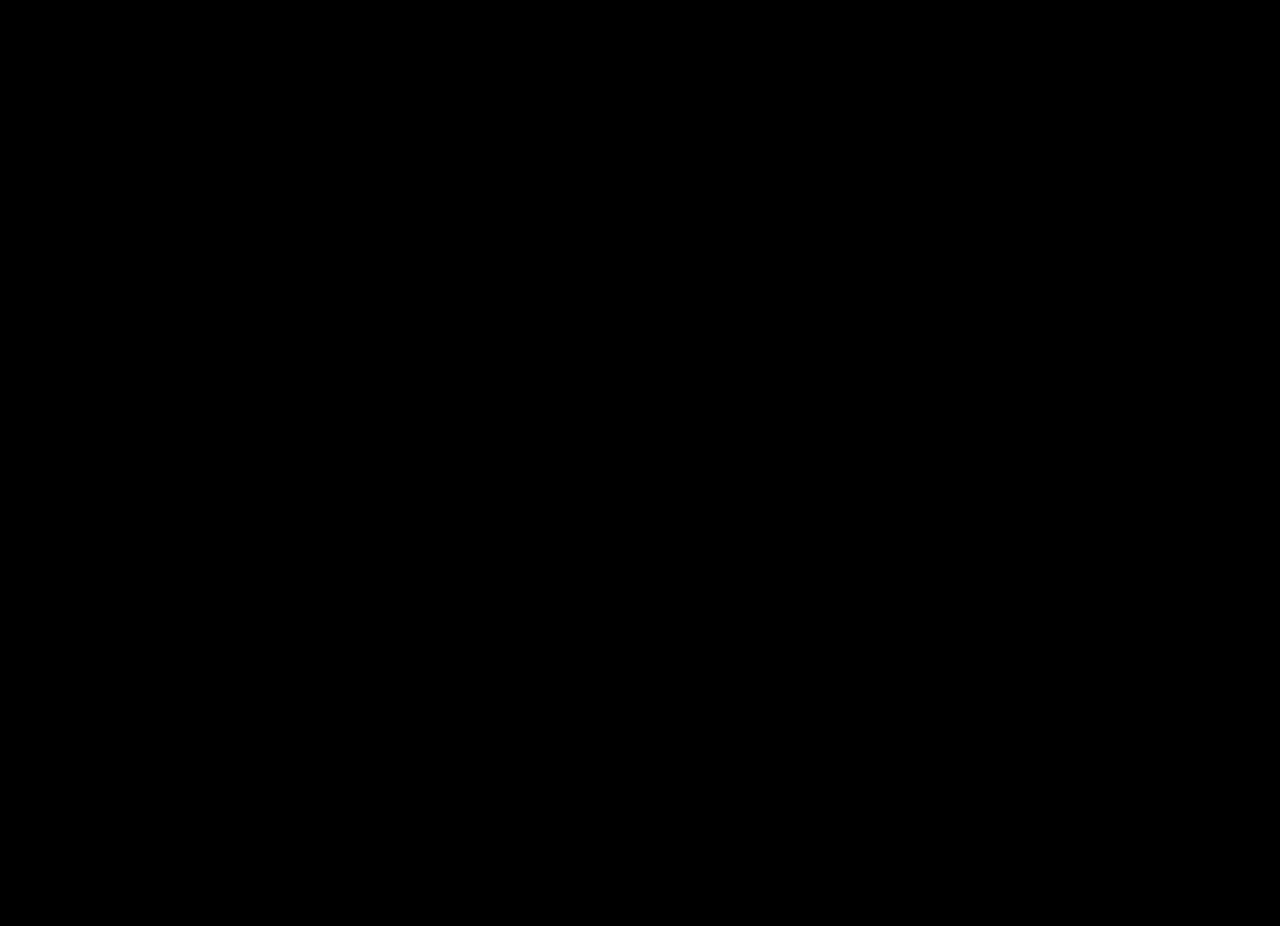
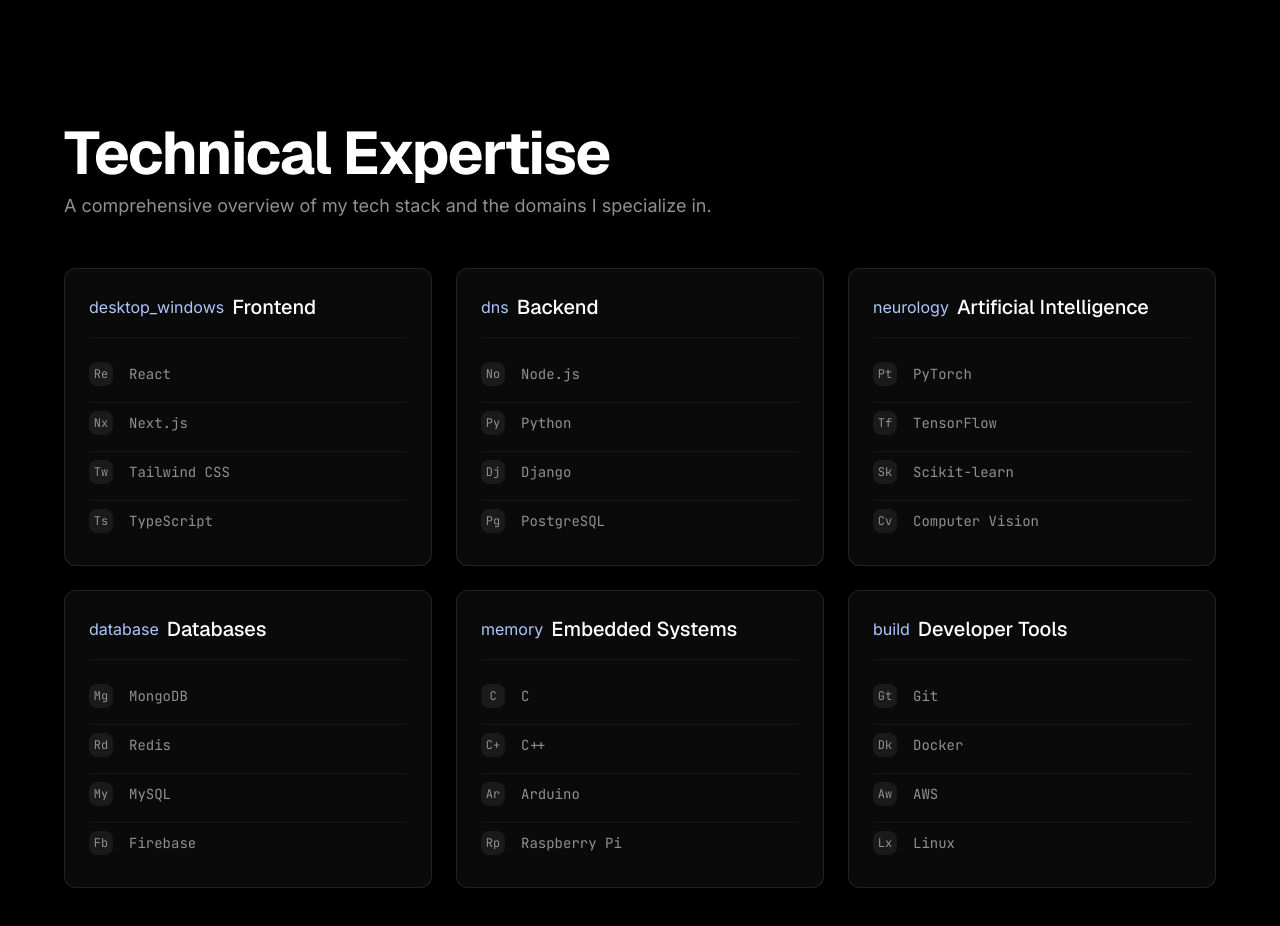
Before and after one commit to Praveenkdev/Portfolio, a Next.js app: page / in a window 1280 px wide. Shown: the part 1180-2106 px from the top of the page. Before the commit the page ends 1223 px from the top, so only its background shows below. Built offline with nearby package versions, Linux system fonts and the light colour scheme.

Commit message:
feat: implement Milestone 4 - Skills Section with data-driven architecture

```diff
--- a/app/page.tsx
+++ b/app/page.tsx
@@ -1,11 +1,13 @@
 import { Hero } from "@/components/sections/Hero";
 import { FeaturedProjectSection } from "@/components/sections/FeaturedProject";
+import { SkillsSection } from "@/components/sections/Skills";
 
 export default function Home() {
   return (
     <main className="flex-grow flex flex-col w-full">
       <Hero />
       <FeaturedProjectSection />
+      <SkillsSection />
     </main>
   );
 }
--- /dev/null
+++ b/components/sections/Skills/SkillCategoryCard.tsx
@@ -0,0 +1,36 @@
+import { SkillCategory } from "@/data/skills";
+import { SkillItem } from "./SkillItem";
+
+interface SkillCategoryCardProps {
+  category: SkillCategory;
+}
+
+export function SkillCategoryCard({ category }: SkillCategoryCardProps) {
+  return (
+    <div className="border border-white/10 bg-[#0a0a0a] transition-all duration-300 ease-in-out hover:border-white/30 hover:bg-[#111111] rounded-lg p-6 flex flex-col h-full group">
+      <div className="flex items-center gap-2 mb-4">
+        <span
+          className="material-symbols-outlined text-secondary"
+          aria-hidden="true"
+        >
+          {category.icon}
+        </span>
+        <h4 className="font-heading text-xl font-medium text-primary">
+          {category.title}
+        </h4>
+      </div>
+
+      <div className="h-[1px] w-full bg-white/5 mb-4"></div>
+
+      <ul className="flex flex-col gap-2 flex-grow">
+        {category.skills.map((skill, index) => (
+          <SkillItem
+            key={skill.name}
+            skill={skill}
+            isFirst={index === 0}
+          />
+        ))}
+      </ul>
+    </div>
+  );
+}
--- /dev/null
+++ b/components/sections/Skills/SkillItem.tsx
@@ -0,0 +1,22 @@
+import { Skill } from "@/data/skills";
+
+interface SkillItemProps {
+  skill: Skill;
+  isFirst: boolean;
+}
+
+export function SkillItem({ skill, isFirst }: SkillItemProps) {
+  return (
+    <li
+      className={`flex items-center gap-4 py-2 transition-colors duration-200 ease-in-out text-muted-foreground hover:text-white ${!isFirst ? "border-t border-white/5" : ""}`}
+    >
+      <div
+        className="w-6 h-6 bg-[#1a1a1a] rounded flex items-center justify-center text-[12px] font-mono shrink-0"
+        aria-hidden="true"
+      >
+        {skill.iconPrefix}
+      </div>
+      <span className="font-mono text-sm">{skill.name}</span>
+    </li>
+  );
+}
--- /dev/null
+++ b/components/sections/Skills/SkillsGrid.tsx
@@ -0,0 +1,12 @@
+import { skillsData } from "@/data/skills";
+import { SkillCategoryCard } from "./SkillCategoryCard";
+
+export function SkillsGrid() {
+  return (
+    <div className="grid grid-cols-1 md:grid-cols-2 lg:grid-cols-3 gap-6">
+      {skillsData.map((category) => (
+        <SkillCategoryCard key={category.title} category={category} />
+      ))}
+    </div>
+  );
+}
--- /dev/null
+++ b/components/sections/Skills/index.tsx
@@ -0,0 +1,18 @@
+import { SkillsGrid } from "./SkillsGrid";
+
+export function SkillsSection() {
+  return (
+    <section className="px-6 md:px-gutter max-w-[1200px] mx-auto w-full pt-20 pb-20">
+      <div className="mb-12 text-left">
+        <h2 className="font-heading text-4xl md:font-heading md:text-6xl text-primary mb-2 font-bold tracking-tight">
+          Technical Expertise
+        </h2>
+        <p className="font-sans text-lg text-muted-foreground max-w-2xl leading-relaxed">
+          A comprehensive overview of my tech stack and the domains I specialize in.
+        </p>
+      </div>
+
+      <SkillsGrid />
+    </section>
+  );
+}
--- /dev/null
+++ b/data/skills.ts
@@ -0,0 +1,73 @@
+export interface Skill {
+  name: string;
+  iconPrefix: string;
+}
+
+export interface SkillCategory {
+  title: string;
+  icon: string;
+  skills: Skill[];
+}
+
+export const skillsData: SkillCategory[] = [
+  {
+    title: "Frontend",
+    icon: "desktop_windows",
+    skills: [
+      { name: "React", iconPrefix: "Re" },
+      { name: "Next.js", iconPrefix: "Nx" },
+      { name: "Tailwind CSS", iconPrefix: "Tw" },
+      { name: "TypeScript", iconPrefix: "Ts" },
+    ],
+  },
+  {
+    title: "Backend",
+    icon: "dns",
+    skills: [
+      { name: "Node.js", iconPrefix: "No" },
+      { name: "Python", iconPrefix: "Py" },
+      { name: "Django", iconPrefix: "Dj" },
+      { name: "PostgreSQL", iconPrefix: "Pg" },
+    ],
+  },
+  {
+    title: "Artificial Intelligence",
+    icon: "neurology",
+    skills: [
+      { name: "PyTorch", iconPrefix: "Pt" },
+      { name: "TensorFlow", iconPrefix: "Tf" },
+      { name: "Scikit-learn", iconPrefix: "Sk" },
+      { name: "Computer Vision", iconPrefix: "Cv" },
+    ],
+  },
+  {
+    title: "Databases",
+    icon: "database",
+    skills: [
+      { name: "MongoDB", iconPrefix: "Mg" },
+      { name: "Redis", iconPrefix: "Rd" },
+      { name: "MySQL", iconPrefix: "My" },
+      { name: "Firebase", iconPrefix: "Fb" },
+    ],
+  },
+  {
+    title: "Embedded Systems",
+    icon: "memory",
+    skills: [
+      { name: "C", iconPrefix: "C" },
+      { name: "C++", iconPrefix: "C+" },
+      { name: "Arduino", iconPrefix: "Ar" },
+      { name: "Raspberry Pi", iconPrefix: "Rp" },
+    ],
+  },
+  {
+    title: "Developer Tools",
+    icon: "build",
+    skills: [
+      { name: "Git", iconPrefix: "Gt" },
+      { name: "Docker", iconPrefix: "Dk" },
+      { name: "AWS", iconPrefix: "Aw" },
+      { name: "Linux", iconPrefix: "Lx" },
+    ],
+  },
+];
```
